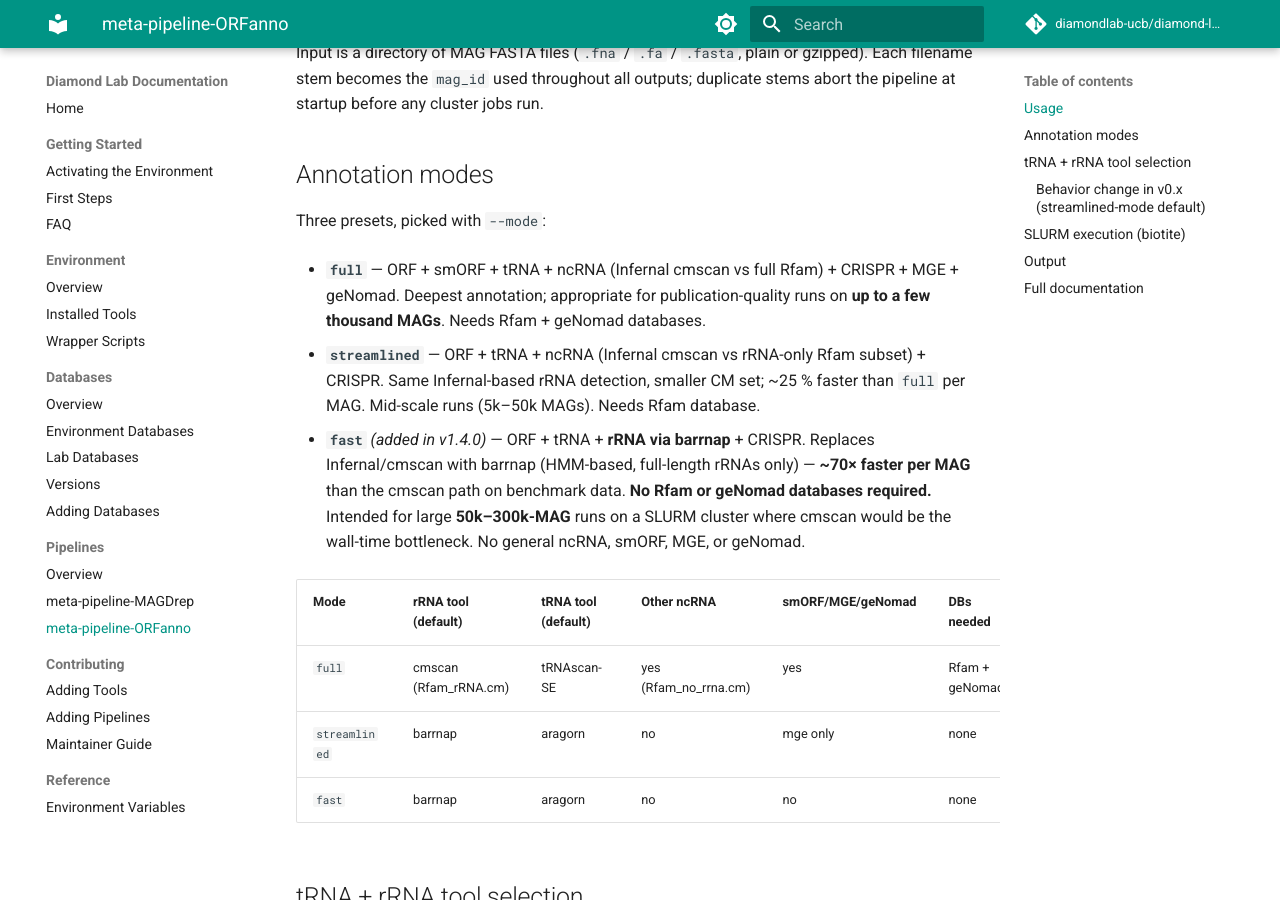
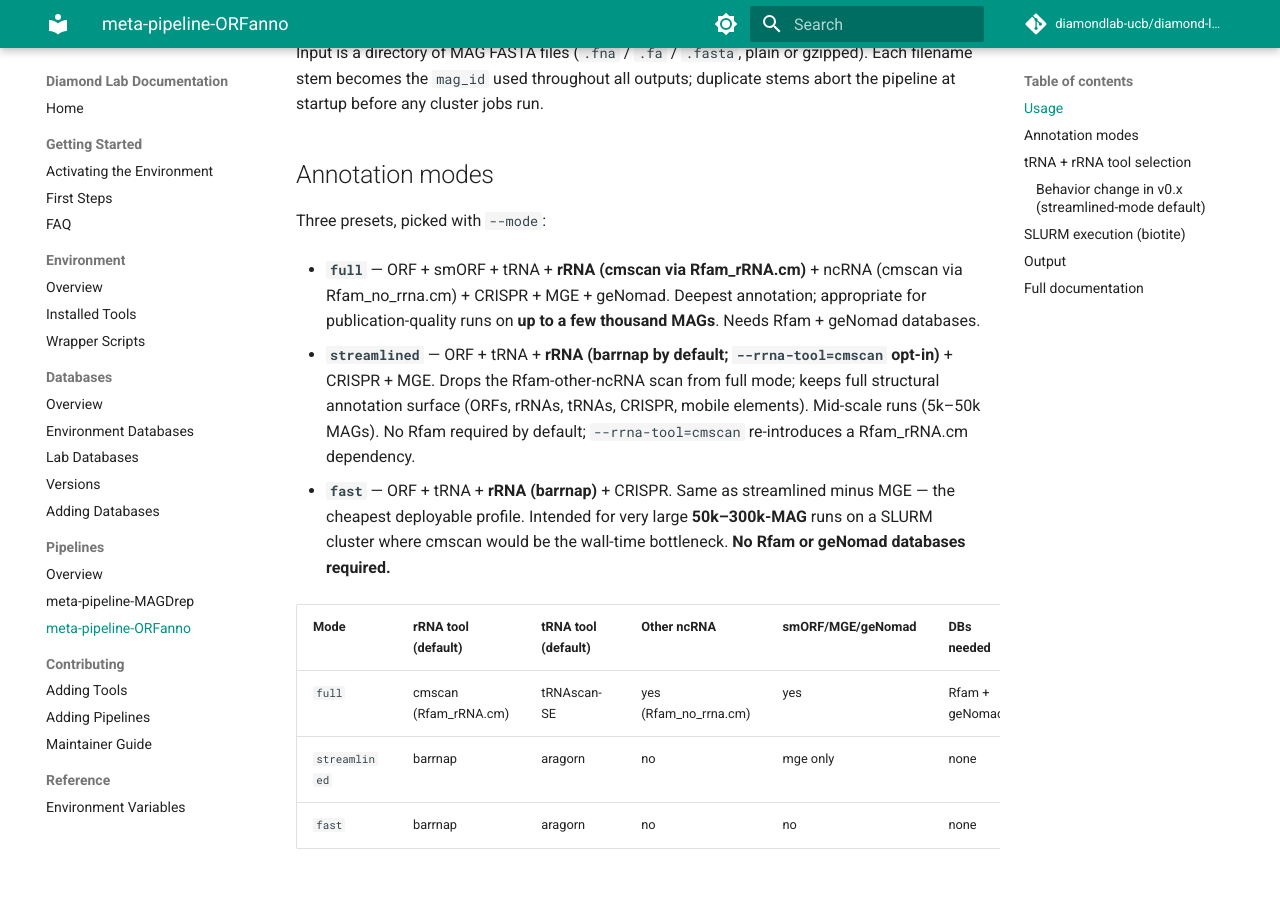
Before and after one commit to diamondlab-ucb/diamond-lab-docs, an MkDocs documentation site: the page built from docs/pipelines/meta-pipeline-ORFanno.md, in a window 1280 px wide and 900 px high, scrolled down 702 px. Built offline with MkDocs 1.6.1 and Material for MkDocs 9.7.7, drawn with Linux system fonts in a browser that asks for light colours; comment, search, counter and statistics services are not loaded.

Commit message:
docs(orfanno): update Annotation modes bullets to match the rrna/ncrna split
The mode-comparison table was updated for the rrna-tool refactor but the
bullet descriptions above it still described pre-refactor behavior (full's
ncrna step against full Rfam; streamlined as cmscan vs rRNA-only Rfam).
Bring the bullets in line with the table.

Co-Authored-By: Claude Opus 4.7 <noreply@anthropic.com>

```diff
--- a/docs/pipelines/meta-pipeline-ORFanno.md
+++ b/docs/pipelines/meta-pipeline-ORFanno.md
@@ -37,22 +37,22 @@ jobs run.
 
 Three presets, picked with `--mode`:
 
-- **`full`** — ORF + smORF + tRNA + ncRNA (Infernal cmscan vs full Rfam) +
-  CRISPR + MGE + geNomad. Deepest annotation; appropriate for
-  publication-quality runs on **up to a few thousand MAGs**. Needs Rfam +
-  geNomad databases.
+- **`full`** — ORF + smORF + tRNA + **rRNA (cmscan via Rfam_rRNA.cm)** +
+  ncRNA (cmscan via Rfam_no_rrna.cm) + CRISPR + MGE + geNomad. Deepest
+  annotation; appropriate for publication-quality runs on **up to a few
+  thousand MAGs**. Needs Rfam + geNomad databases.
 
-- **`streamlined`** — ORF + tRNA + ncRNA (Infernal cmscan vs rRNA-only Rfam
-  subset) + CRISPR. Same Infernal-based rRNA detection, smaller CM set;
-  ~25 % faster than `full` per MAG. Mid-scale runs (5k–50k MAGs). Needs
-  Rfam database.
+- **`streamlined`** — ORF + tRNA + **rRNA (barrnap by default;
+  `--rrna-tool=cmscan` opt-in)** + CRISPR + MGE. Drops the Rfam-other-ncRNA
+  scan from full mode; keeps full structural annotation surface (ORFs,
+  rRNAs, tRNAs, CRISPR, mobile elements). Mid-scale runs (5k–50k MAGs).
+  No Rfam required by default; `--rrna-tool=cmscan` re-introduces a
+  Rfam_rRNA.cm dependency.
 
-- **`fast`** *(added in v1.4.0)* — ORF + tRNA + **rRNA via barrnap** +
-  CRISPR. Replaces Infernal/cmscan with barrnap (HMM-based, full-length
-  rRNAs only) — **~70× faster per MAG** than the cmscan path on benchmark
-  data. **No Rfam or geNomad databases required.** Intended for large
-  **50k–300k-MAG** runs on a SLURM cluster where cmscan would be the
-  wall-time bottleneck. No general ncRNA, smORF, MGE, or geNomad.
+- **`fast`** — ORF + tRNA + **rRNA (barrnap)** + CRISPR. Same as
+  streamlined minus MGE — the cheapest deployable profile. Intended for
+  very large **50k–300k-MAG** runs on a SLURM cluster where cmscan would
+  be the wall-time bottleneck. **No Rfam or geNomad databases required.**
 
 | Mode | rRNA tool (default) | tRNA tool (default) | Other ncRNA | smORF/MGE/geNomad | DBs needed | Typical scale |
 |------|--------------------|--------------------|-------------|-------------------|------------|---------------|
```
